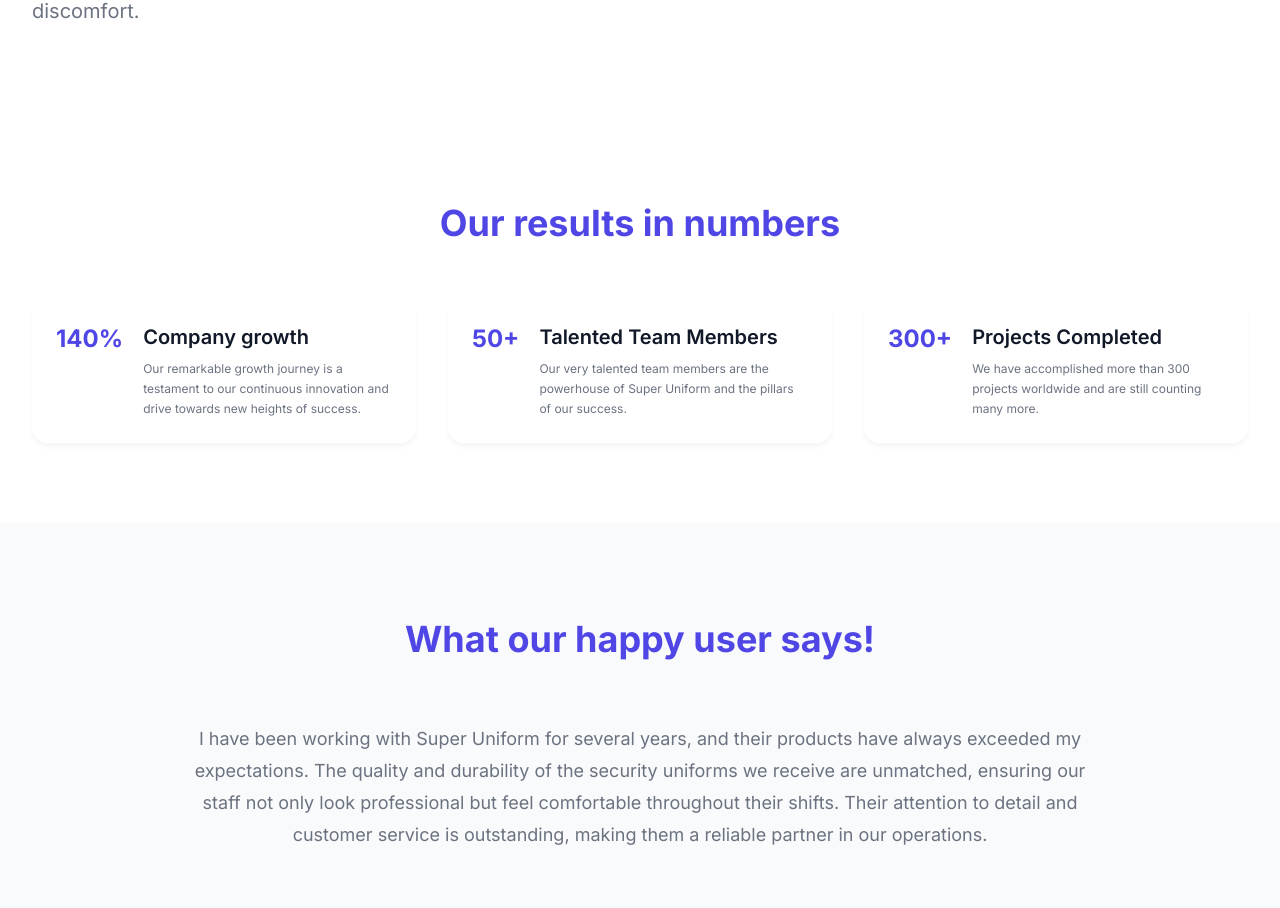
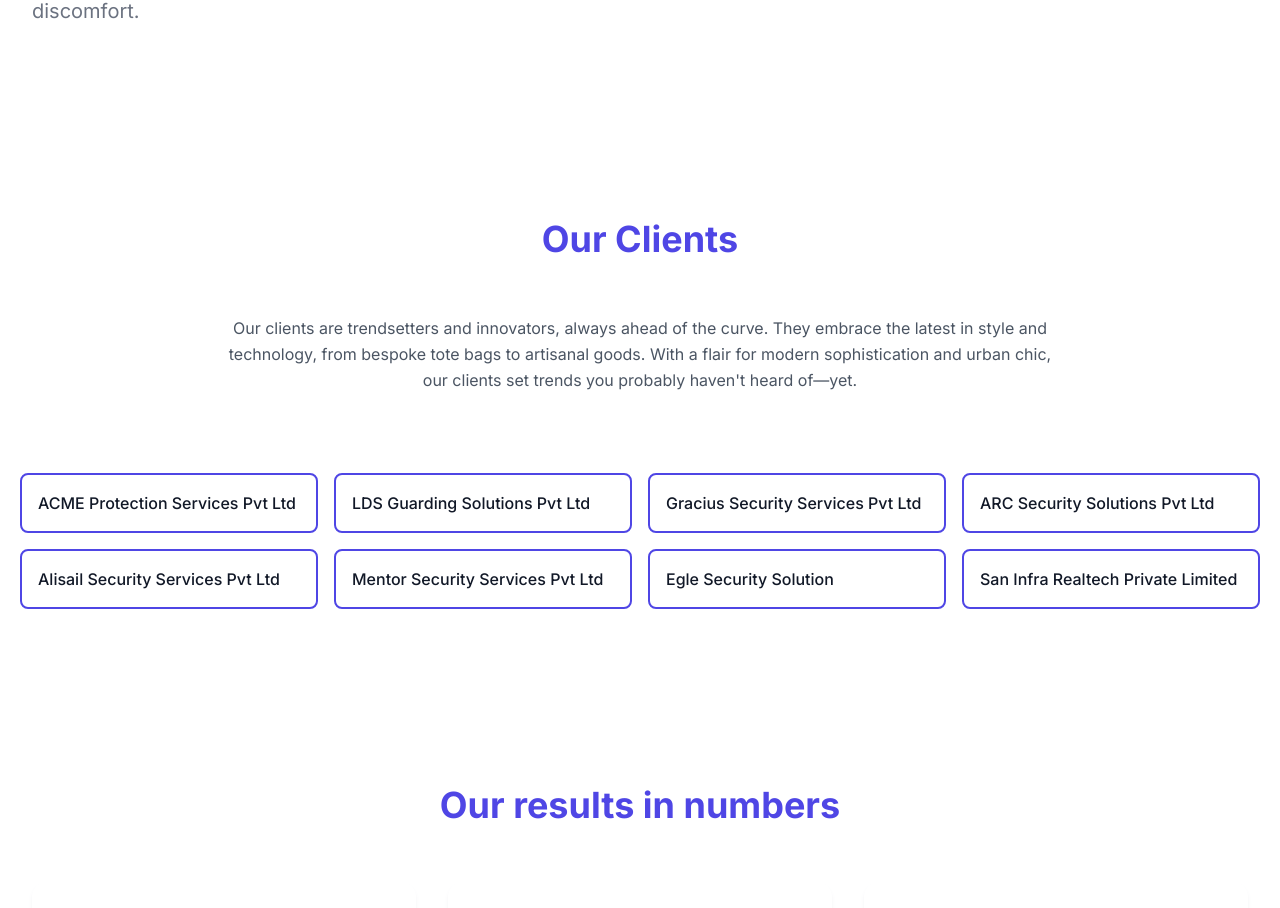
Before and after one commit to ahte24/E-Com, a Next.js app: page /about in a window 1280 px wide. Shown: the part 1298-2206 px from the top of the page. Built offline with nearby package versions, Linux system fonts and the light colour scheme.

Commit message:
final commit

```diff
--- a/app/about/page.js
+++ b/app/about/page.js
@@ -79,7 +79,96 @@
 					</div>
 				</div>
 			</section>
-
+			<section class="text-gray-600 body-font">
+				<div class="container px-5 py-24 mx-auto">
+					<div class="flex flex-col text-center w-full mb-20">
+						<h2 className="font-manrope text-4xl text-center text-[#4f46e5] font-bold mb-14">
+							Our Clients
+						</h2>
+						<p class="lg:w-2/3 mx-auto leading-relaxed text-base">
+							Our clients are trendsetters and innovators, always ahead of the
+							curve. They embrace the latest in style and technology, from
+							bespoke tote bags to artisanal goods. With a flair for modern
+							sophistication and urban chic, our clients set trends you probably
+							haven't heard of—yet.
+						</p>
+					</div>
+					<div class="flex flex-wrap -m-2">
+						<div class="p-2 lg:w-1/3 xl:w-1/4 md:w-1/2 w-full">
+							<div class="h-full flex items-center border-[#4f46e5] border-2 p-4 rounded-lg">
+								<div class="flex-grow">
+									<h2 class="text-gray-900 title-font font-medium">
+										ACME Protection Services Pvt Ltd
+									</h2>
+								</div>
+							</div>
+						</div>
+						<div class="p-2 lg:w-1/3 xl:w-1/4 md:w-1/2 w-full">
+							<div class="h-full flex items-center border-[#4f46e5] border-2 p-4 rounded-lg">
+								<div class="flex-grow">
+									<h2 class="text-gray-900 title-font font-medium">
+										LDS Guarding Solutions Pvt Ltd
+									</h2>
+								</div>
+							</div>
+						</div>
+						<div class="p-2 lg:w-1/3 xl:w-1/4 md:w-1/2 w-full">
+							<div class="h-full flex items-center border-[#4f46e5] border-2 p-4 rounded-lg">
+								<div class="flex-grow">
+									<h2 class="text-gray-900 title-font font-medium">
+										Gracius Security Services Pvt Ltd
+									</h2>
+								</div>
+							</div>
+						</div>
+						<div class="p-2 lg:w-1/3 xl:w-1/4 md:w-1/2 w-full">
+							<div class="h-full flex items-center border-[#4f46e5] border-2 p-4 rounded-lg">
+								<div class="flex-grow">
+									<h2 class="text-gray-900 title-font font-medium">
+										ARC Security Solutions Pvt Ltd
+									</h2>
+								</div>
+							</div>
+						</div>
+						<div class="p-2 lg:w-1/3 xl:w-1/4 md:w-1/2 w-full">
+							<div class="h-full flex items-center border-[#4f46e5] border-2 p-4 rounded-lg">
+								<div class="flex-grow">
+									<h2 class="text-gray-900 title-font font-medium">
+										Alisail Security Services Pvt Ltd
+									</h2>
+								</div>
+							</div>
+						</div>
+						<div class="p-2 lg:w-1/3 xl:w-1/4 md:w-1/2 w-full">
+							<div class="h-full flex items-center border-[#4f46e5] border-2 p-4 rounded-lg">
+								<div class="flex-grow">
+									<h2 class="text-gray-900 title-font font-medium">
+										Mentor Security Services Pvt Ltd
+									</h2>
+								</div>
+							</div>
+						</div>
+						<div class="p-2 lg:w-1/3 xl:w-1/4 md:w-1/2 w-full">
+							<div class="h-full flex items-center border-[#4f46e5] border-2 p-4 rounded-lg">
+								<div class="flex-grow">
+									<h2 class="text-gray-900 title-font font-medium">
+										Egle Security Solution
+									</h2>
+								</div>
+							</div>
+						</div>
+						<div class="p-2 lg:w-1/3 md:w-1/2 xl:w-1/4 w-full">
+							<div class="h-full flex items-center border-[#4f46e5] border-2 p-4 rounded-lg">
+								<div class="flex-grow">
+									<h2 class="text-gray-900 title-font font-medium">
+										San Infra Realtech Private Limited
+									</h2>
+								</div>
+							</div>
+						</div>
+					</div>
+				</div>
+			</section>
 			<section className="py-20 bg-white">
 				<div className="mx-auto max-w-7xl px-4 sm:px-6 lg:px-8">
 					<h2 className="font-manrope text-4xl text-center text-[#4f46e5] font-bold mb-14">
@@ -183,13 +272,13 @@
 								<div className="relative mb-20">
 									<div className="max-w-max mx-auto lg:max-w-4xl">
 										<p className="text-lg text-gray-500 leading-8 mb-8 text-center">
-											We&apos;ve partnered with Super Uniform for our housekeeping
-											staff uniforms, and the results have been fantastic. The
-											uniforms are practical and comfortable, allowing our staff
-											to perform their duties efficiently. The level of
-											professionalism and dedication from the Super Uniform team
-											has been commendable, and we look forward to continuing
-											our partnership.
+											We&apos;ve partnered with Super Uniform for our
+											housekeeping staff uniforms, and the results have been
+											fantastic. The uniforms are practical and comfortable,
+											allowing our staff to perform their duties efficiently.
+											The level of professionalism and dedication from the Super
+											Uniform team has been commendable, and we look forward to
+											continuing our partnership.
 										</p>
 									</div>
 								</div>
@@ -235,8 +324,8 @@
 										<p className="text-gray-500 text-sm leading-6 mb-7">
 											As the Founder of Super Uniform, my focus is on creating
 											high-quality uniforms that meet diverse needs. With over a
-											decade of experience, we&apos;ve become a trusted name through
-											our commitment to excellence and innovation.
+											decade of experience, we&apos;ve become a trusted name
+											through our commitment to excellence and innovation.
 										</p>
 										<div className="flex items-center  gap-4 justify-center lg:justify-start">
 											<p className="cursor-pointer  text-gray-900 hover:text-white group w-12 h-12 rounded-full flex justify-center items-center bg-gray-100 transition-all duration-500 hover:bg-indigo-600">
@@ -267,7 +356,6 @@
 													/>
 												</svg>
 											</p>
-
 										</div>
 									</div>
 								</div>
```
